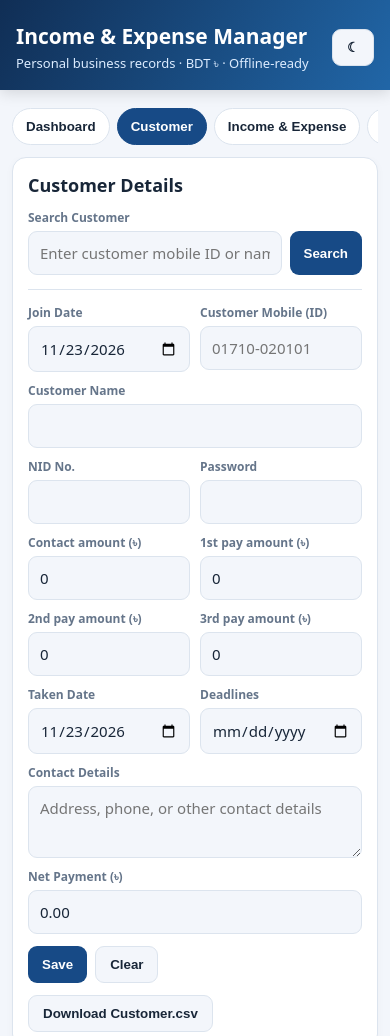
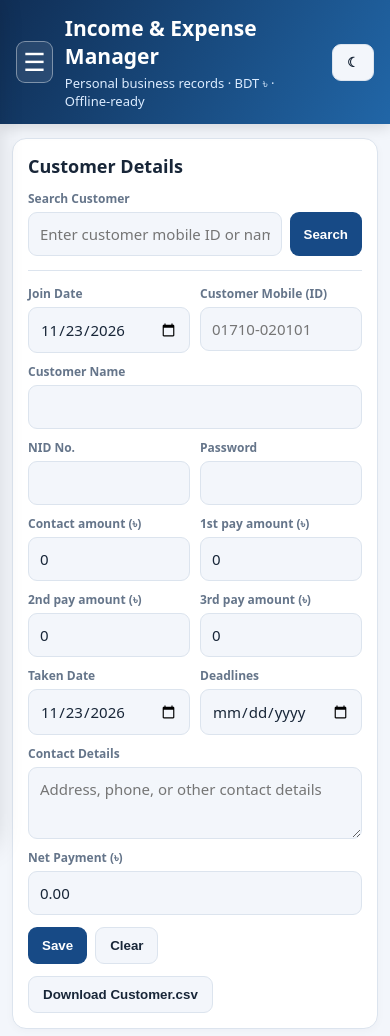
Before and after one commit to mehedihasanfg-coder/Income-Expense-Manager, a plain HTML site: page index.html in a window 390 px wide. Shown: the top 1036 px of the page. Drawn offline with Linux system fonts and the light colour scheme.

Commit message:
Add left hamburger side menu and dashboard income expense shortcut

```diff
--- a/index.html
+++ b/index.html
@@ -7,8 +7,8 @@
 :root{color-scheme:light;--bg:#f3f6fb;--card:#fff;--ink:#182638;--muted:#65758a;--blue:#174a86;--line:#dce4ee;--green:#16845b;--red:#bd3e48}
 :root.dark{color-scheme:dark;--bg:#101923;--card:#1b2938;--ink:#edf4fc;--muted:#a9b8c9;--blue:#7db5ff;--line:#344558;--green:#5bd3a2;--red:#ff858b}
 *{box-sizing:border-box}body{margin:0;background:var(--bg);color:var(--ink);font:15px system-ui,-apple-system,Segoe UI,sans-serif}
-header{background:linear-gradient(120deg,#102e55,#2166a7);color:white;padding:22px 16px 18px;position:sticky;top:0;z-index:3;box-shadow:0 3px 14px #0002}
-h1{font-size:21px;margin:0 0 4px}header p{margin:0;color:#dcecff;font-size:13px}.headrow{display:flex;justify-content:space-between;align-items:center;gap:12px}
+header{background:linear-gradient(120deg,#102e55,#2166a7);color:white;padding:14px 16px 14px;position:sticky;top:0;z-index:3;box-shadow:0 3px 14px #0002}
+h1{font-size:21px;margin:0 0 4px}header p{margin:0;color:#dcecff;font-size:13px}.headrow{display:flex;justify-content:space-between;align-items:center;gap:12px}.headleft{display:flex;align-items:center;gap:12px}.menu-btn{width:42px;height:42px;border:1px solid #ffffff66;border-radius:9px;background:#ffffff18;color:white;font-size:25px;line-height:1;display:grid;place-items:center;padding:0}.menu-overlay{position:fixed;inset:0;background:#07132188;z-index:20;opacity:0;visibility:hidden;transition:.2s}.menu-overlay.open{opacity:1;visibility:visible}.side-menu{position:fixed;left:0;top:0;bottom:0;width:min(300px,84vw);background:var(--card);color:var(--ink);z-index:21;transform:translateX(-105%);transition:transform .22s ease;box-shadow:8px 0 28px #0003;padding:18px 14px;display:flex;flex-direction:column;gap:12px}.side-menu.open{transform:translateX(0)}.menu-head{display:flex;align-items:center;justify-content:space-between;padding:4px 4px 14px;border-bottom:1px solid var(--line);margin-bottom:4px}.menu-head strong{font-size:18px}.menu-close{width:38px;height:38px;border:1px solid var(--line);border-radius:9px;background:var(--bg);color:var(--ink);font-size:25px;line-height:1}.menu-link{width:100%;text-align:left;border:1px solid var(--line);border-radius:10px;background:var(--bg);color:var(--ink);padding:13px 14px;font:600 15px system-ui;}.menu-link.active{background:var(--blue);color:white;border-color:var(--blue)}.tabs{display:none!important}
 main{max-width:900px;margin:auto;padding:14px 12px 60px}.tabs{display:flex;gap:7px;overflow:auto;padding:4px 0 12px;position:sticky;top:93px;background:var(--bg);z-index:2}
 .tabs button{white-space:nowrap;border:1px solid var(--line);background:var(--card);color:var(--ink);border-radius:22px;padding:10px 13px;font-weight:600}.tabs button.active{background:var(--blue);color:white;border-color:var(--blue)}
 .panel{display:none}.panel.active{display:block}.card{background:var(--card);border:1px solid var(--line);border-radius:14px;padding:15px;margin:0 0 13px;box-shadow:0 2px 8px #14263a08}
@@ -20,7 +20,7 @@ button{cursor:pointer}.actions{display:flex;gap:8px;flex-wrap:wrap;margin-top:12
 .toolbar{display:flex;justify-content:space-between;align-items:center;gap:8px;margin-bottom:10px}.note{font-size:12px;color:var(--muted);line-height:1.5}
 @media(max-width:560px){.grid{grid-template-columns:repeat(2,minmax(0,1fr))}.stats{grid-template-columns:1fr 1fr}.tabs{top:91px}.item{flex-direction:column}.item .actions{margin-top:4px}}
 </style></head><body>
-<header><div class="headrow"><div><h1>Income & Expense Manager</h1><p>Personal business records · BDT ৳ · Offline-ready</p></div><button class="btn secondary" id="themeBtn" aria-label="Toggle dark mode">☾</button></div></header>
+<header><div class="headrow"><div class="headleft"><button class="menu-btn" id="menuOpen" type="button" aria-label="Open menu" aria-expanded="false">☰</button><div><h1>Income & Expense Manager</h1><p>Personal business records · BDT ৳ · Offline-ready</p></div></div><button class="btn secondary" id="themeBtn" aria-label="Toggle dark mode">☾</button></div></header><div class="menu-overlay" id="menuOverlay"></div><nav class="side-menu" id="sideMenu" aria-label="Main menu" aria-hidden="true"><div class="menu-head"><strong>Menu</strong><button class="menu-close" id="menuClose" type="button" aria-label="Close menu">×</button></div><button class="menu-link" data-tab="home">Dashboard</button><button class="menu-link" data-tab="customers">Customer</button><button class="menu-link" data-tab="work">Job Details</button><button class="menu-link" data-tab="reminders">Reminders</button><button class="menu-link" data-tab="backup">Backup</button></nav>
 <main><nav class="tabs" aria-label="Main sections">
 <button data-tab="home">Dashboard</button><button class="active" data-tab="customers">Customer</button><button data-tab="money">Income & Expense</button><button data-tab="work">Job Details</button><button data-tab="reminders">Reminders</button><button data-tab="backup">Backup</button>
 </nav>
@@ -28,7 +28,7 @@ button{cursor:pointer}.actions{display:flex;gap:8px;flex-wrap:wrap;margin-top:12
 <div class="card"><h2>Work overview</h2><div class="stats"><div class="stat"><small>Pending</small><strong id="pendingCount">0</strong></div><div class="stat"><small>Due / overdue jobs</small><strong id="dueCount">0</strong></div><div class="stat"><small>Finished</small><strong id="finishedCount">0</strong></div></div></div>
 <div class="card"><h2>Financial overview</h2><div class="stats"><div class="stat"><small>Total income</small><strong id="totalIncome">৳0</strong></div><div class="stat"><small>Total expense</small><strong id="totalExpense">৳0</strong></div><div class="stat"><small>Balance</small><strong id="balance">৳0</strong></div><div class="stat"><small>Manual Due Amount</small><strong id="manualDue">৳0</strong></div></div></div>
 <div class="card"><h2>Weekly & monthly totals</h2><div id="periodSummary" class="note"></div></div>
-<div class="card"><h2>Upcoming reminders</h2><div id="homeReminders" class="list"></div></div>
+<div class="card"><h2>Income & Expense</h2><p class="note">Manage your income and expense transactions.</p><div class="actions"><button class="btn" type="button" id="openMoney">Open Income & Expense</button></div></div><div class="card"><h2>Upcoming reminders</h2><div id="homeReminders" class="list"></div></div>
 </section>
 <section id="customers" class="panel active">
 <div class="card"><h2>Customer Details</h2><div class="field"><label for="customerSearch">Search Customer</label><div class="search-row"><input id="customerSearch" inputmode="search" placeholder="Enter customer mobile ID or name"><button class="btn" type="button" id="customerSearchBtn">Search</button></div></div><hr style="border:0;border-top:1px solid var(--line);margin:14px 0">
```
